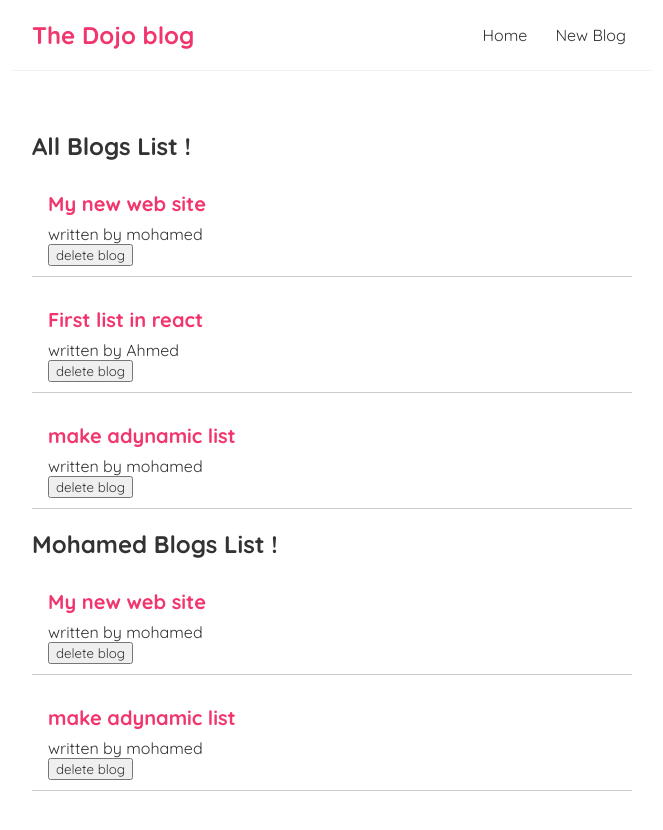
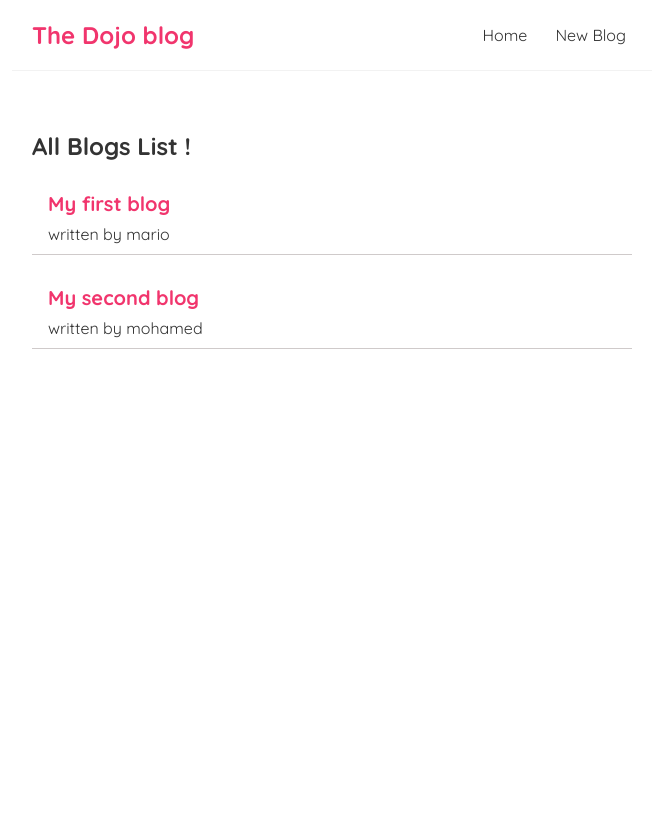
Before and after one commit to mohelwah/react-dojo, a React (Create React App) app: page / in a window 1280 px wide. Shown: the top 830 px of the page, without its empty margins (308-971 px from the left). After the commit the page ends 800 px from the top, so only its background shows below. Built offline with nearby package versions, Linux system fonts and the light colour scheme; data requests are answered from the project's data file.

Commit message:
fetch data from local json server

```diff
--- a/src/Bloglist.js
+++ b/src/Bloglist.js
@@ -1,4 +1,4 @@
-const BlogList = ({blogs, title, handleDelete}) => {
+const BlogList = ({blogs, title}) => {
     return (
         <div className="blog-list">
             <h2>{ title }</h2>
@@ -6,7 +6,7 @@
                 <div className="blog-preview" key={blog.id}>
                     <h2>{ blog.title }</h2>
                     <p>written by { blog.author }</p>
-                    <button onClick={() => handleDelete(blog.id)}>delete blog</button>
+
                 </div>
             ))}
         </div>
--- a/src/Home.js
+++ b/src/Home.js
@@ -2,24 +2,23 @@
 import BlogList from './Bloglist';
 
 const Home = () => {
- const [blogs, setBlogs] = useState([
-    {title: 'My new web site', body: 'Lorem ', author: 'mohamed', id: 1},
-    {title: 'First list in react', body: 'Lorem ', author: 'Ahmed', id: 2},
-    {title: 'make adynamic list', body: 'Lorem ipsum ', author: 'mohamed', id: 3}
- ]);
+ const [blogs, setBlogs] = useState(null);
 
- const handleDelete = (id) => {
-    const newBlogs = blogs.filter (blog => blog.id !== id );
-    setBlogs(newBlogs);
- }
+
 
 useEffect (() => {
-     console.log(blogs);
- });
+    fetch('http://localhost:8000/blogs')
+      .then (res => {
+         return res.json();
+      })
+      .then (data => {
+         setBlogs(data);
+      })
+ }, []);
     return (
         <div className="Home">
-            <BlogList blogs = { blogs } title = "All Blogs List !" handleDelete = {handleDelete}/>
-            <BlogList blogs = { blogs.filter( (blog) => blog.author === 'mohamed' ) }   handleDelete = {handleDelete} title = "Mohamed Blogs List !" />
+            {blogs && <BlogList blogs = { blogs } title = "All Blogs List !" />
+         }
         </div>
      );
 }
```
